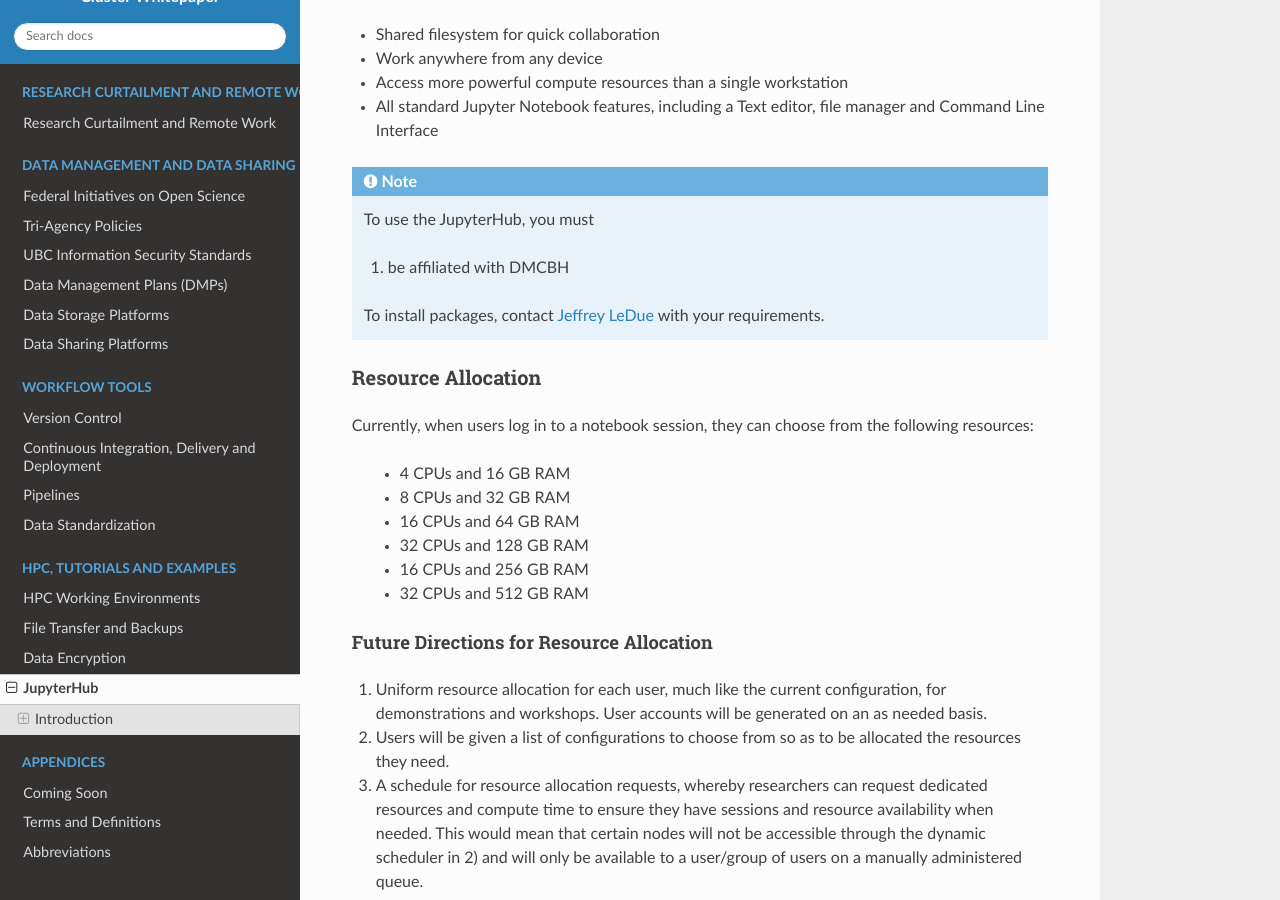
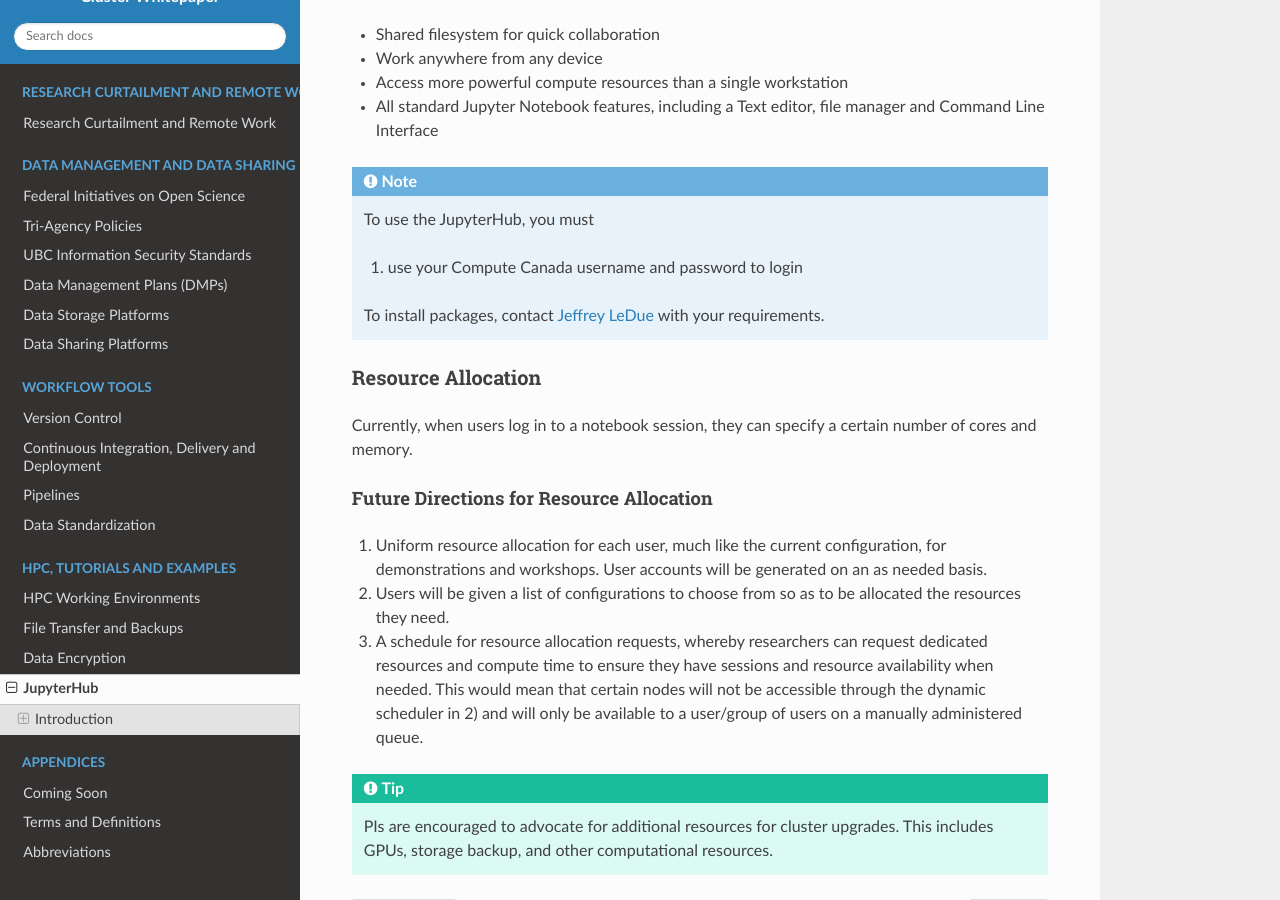
Before and after one commit to ubcbraincircuits/whitepaper, a Sphinx documentation site: the page built from source/jupyterhub/index.rst, in a window 1280 px wide and 900 px high, scrolled down 385 px. Built offline with Sphinx 7.4.7 and the Read the Docs theme 2.0.0, drawn with Linux system fonts in a browser that asks for light colours; pages that are not in the unit, such as notebooks, are missing from menus.

Commit message:
Update index.rst

```diff
--- a/source/jupyterhub/index.rst
+++ b/source/jupyterhub/index.rst
@@ -18,20 +18,13 @@
 .. note::
    To use the JupyterHub, you must
 
-   1. be affiliated with DMCBH
+   1. use your Compute Canada username and password to login
 
    To install packages, contact `Jeffrey LeDue <mailto:jledue\@mail.ubc.ca>`_ with your requirements.
 
 Resource Allocation
 -------------------
-Currently, when users log in to a notebook session, they can choose from the following resources:
-
- * 4 CPUs and 16 GB RAM
- * 8 CPUs and 32 GB RAM
- * 16 CPUs and 64 GB RAM
- * 32 CPUs and 128 GB RAM
- * 16 CPUs and 256 GB RAM
- * 32 CPUs and 512 GB RAM
+Currently, when users log in to a notebook session, they can specify a certain number of cores and memory.
 
 
 Future Directions for Resource Allocation
```
